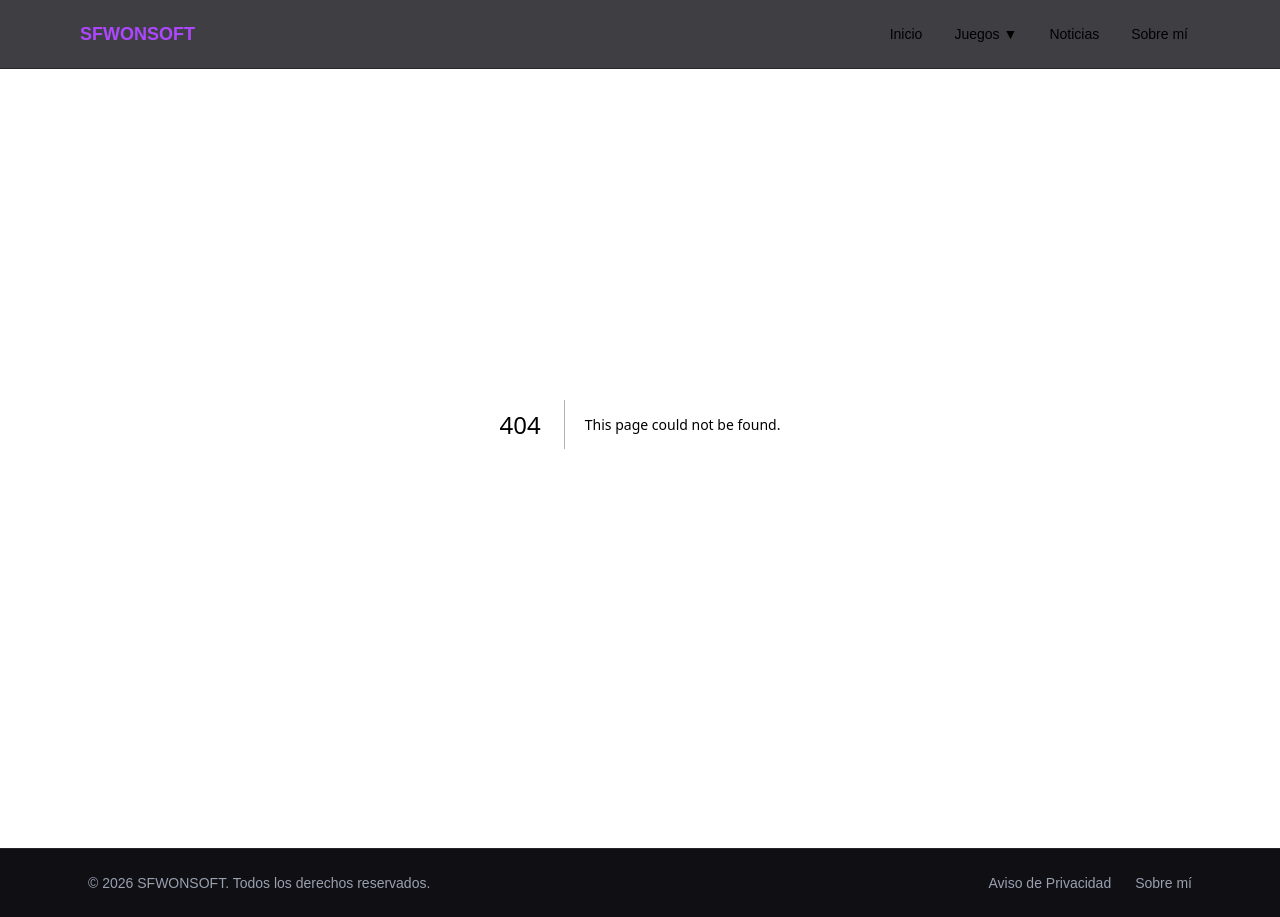
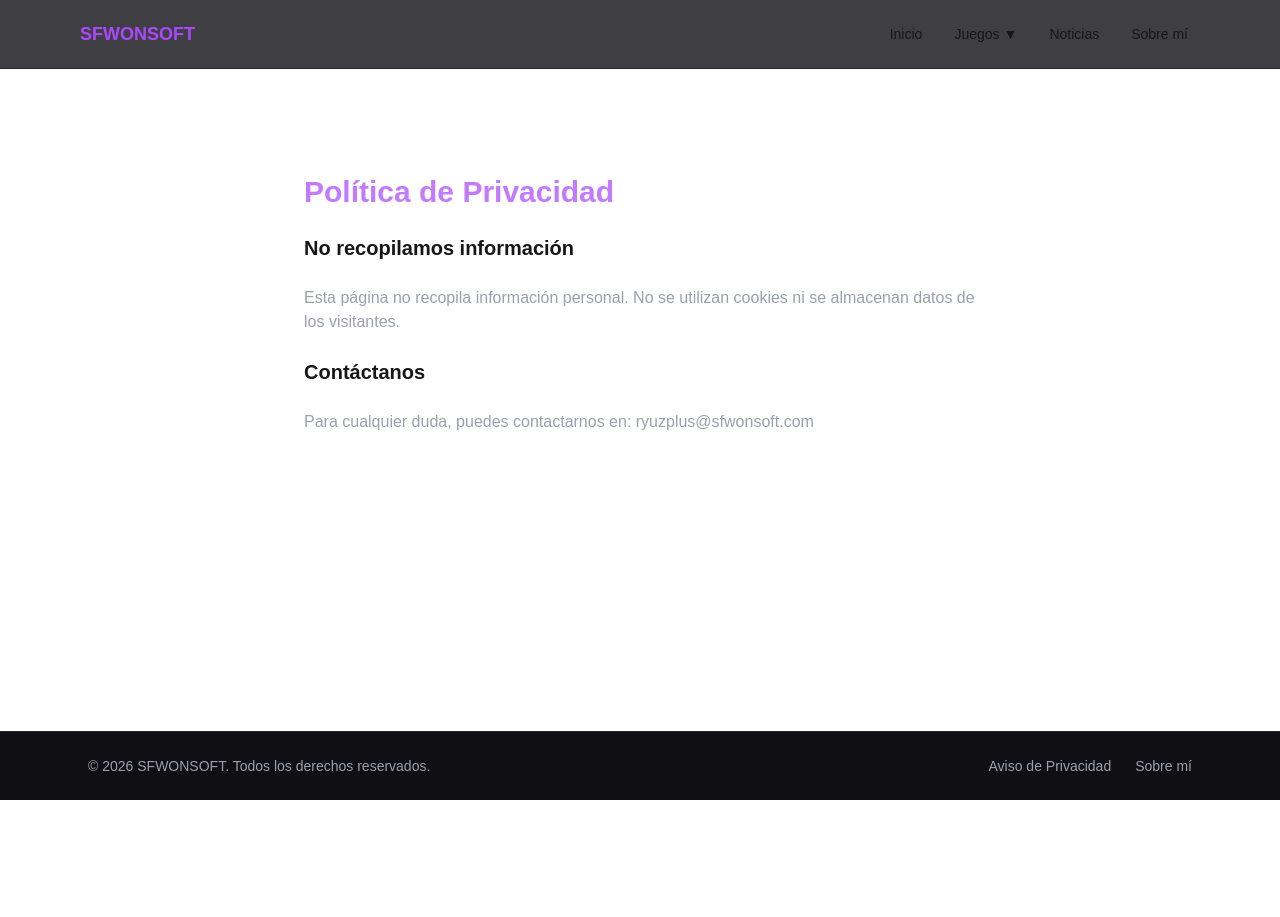
Before and after one commit to RyuZPlus/SfWinningPage, a Next.js app: page /privacy in a window 1280 px wide. Before the commit this address had no page. After the commit the page ends 800 px from the top, so only its background shows below. Built offline with nearby package versions, Linux system fonts and the light colour scheme.

Commit message:
Se agregó página de aviso de privacidad

```diff
--- a/app/components/navbar.tsx
+++ b/app/components/navbar.tsx
@@ -11,12 +11,10 @@ export default function Navbar() {
     <header className="fixed top-0 w-full z-50 border-b border-zinc-800 bg-[#0f0f14]/80 backdrop-blur-md">
       <nav className="max-w-6xl mx-auto flex justify-between items-center p-4">
 
-        {/* Logo */}
         <h1 className="font-bold text-purple-500 text-lg">
           SFWONSOFT
         </h1>
 
-        {/* Desktop Menu */}
         <div className="hidden md:flex gap-2 text-sm items-center">
 
           <Link
@@ -63,7 +61,6 @@ export default function Navbar() {
 
         </div>
 
-        {/* Mobile Button */}
         <button
           onClick={() => setMenuOpen(!menuOpen)}
           className="md:hidden flex flex-col gap-1"
@@ -74,7 +71,6 @@ export default function Navbar() {
         </button>
       </nav>
 
-      {/* Mobile Menu */}
       {menuOpen && (
         <div className="md:hidden bg-[#111118] border-t border-zinc-800 px-6 py-6 space-y-4">
 
@@ -82,7 +78,6 @@ export default function Navbar() {
             Inicio
           </Link>
 
-          {/* Juegos dropdown móvil */}
           <div>
             <button
               onClick={() => setGamesOpen(!gamesOpen)}
--- a/app/layout.tsx
+++ b/app/layout.tsx
@@ -10,9 +10,9 @@ export default function RootLayout({
 }>) {
   return (
     <html lang="es">
-      <body className="bg-[#0f0f14] text-gray-200">
+      <body className="bg-[#0f0f14] text-gray-200 min-h-screen flex flex-col">
         <Navbar />
-        <main className="p-6">
+        <main className="flex-1 p-6">
           {children}
         </main>
         <Footer />
--- /dev/null
+++ b/app/privacy/page.tsx
@@ -0,0 +1,27 @@
+export default function PrivacyPage() {
+  return (
+    <div className="min-h-[70vh] flex items-center justify-center">
+      <section className="max-w-2xl w-full space-y-6">
+        <h1 className="text-3xl font-bold text-purple-400">
+          Política de Privacidad
+        </h1>
+
+        <h2 className="text-xl font-semibold">
+          No recopilamos información
+        </h2>
+
+        <p className="text-gray-400">
+          Esta página no recopila información personal. No se utilizan cookies ni se almacenan datos de los visitantes.
+        </p>
+
+        <h2 className="text-xl font-semibold">
+          Contáctanos
+        </h2>
+
+        <p className="text-gray-400">
+          Para cualquier duda, puedes contactarnos en: ryuzplus@sfwonsoft.com
+        </p>
+      </section>
+    </div>
+  );
+}
```
